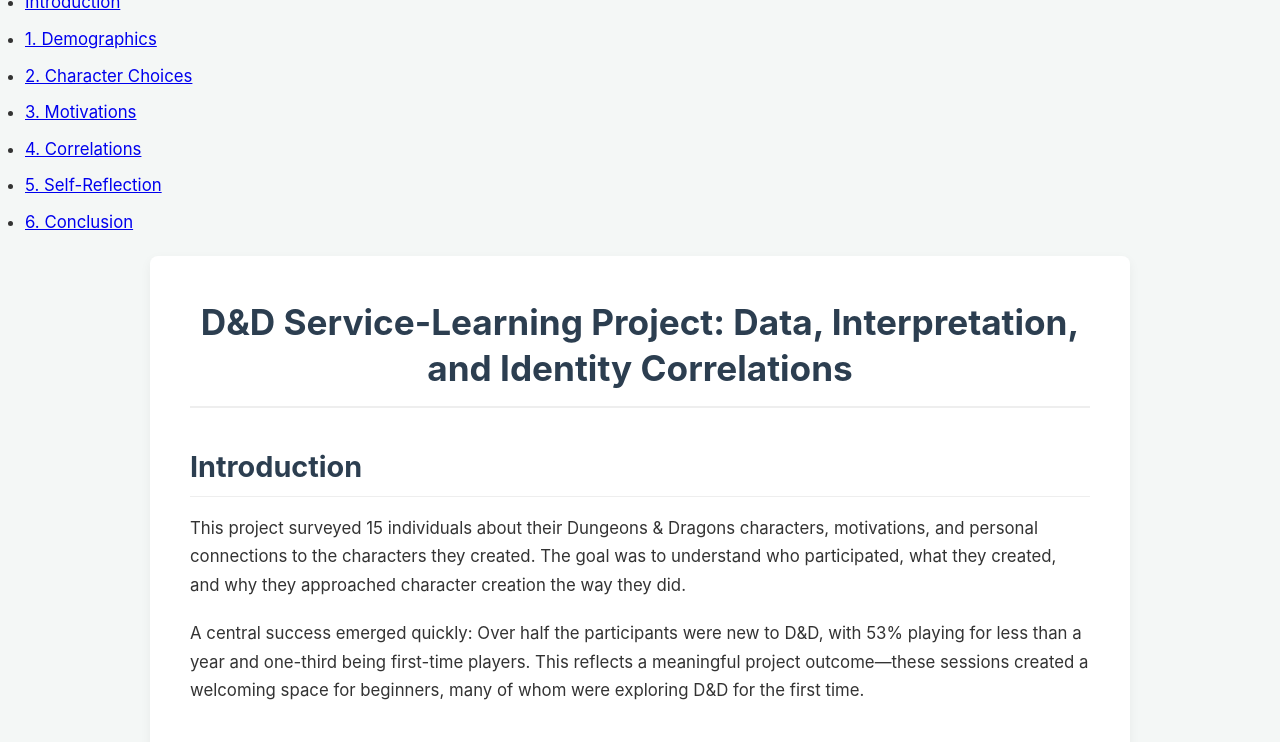
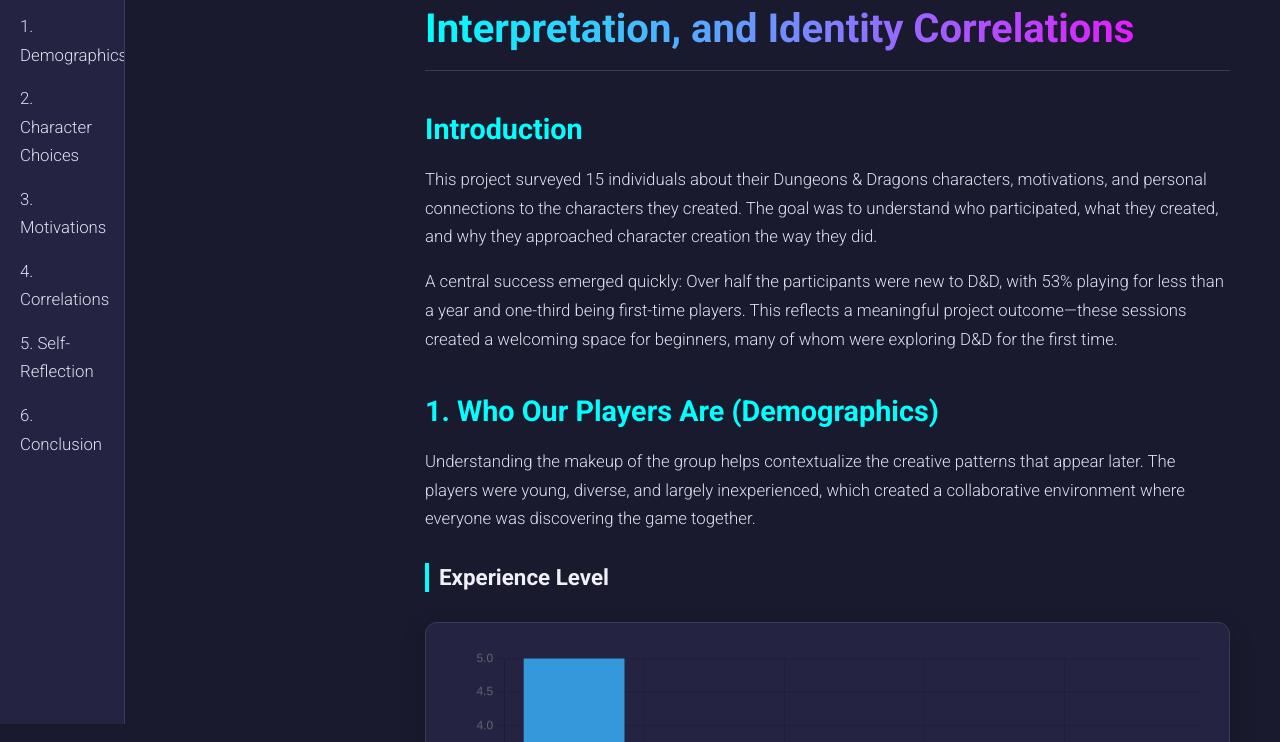
Before and after one commit to Meyerscw0/StoriesThroughDice, a plain HTML site: page index.html in a window 1280 px wide. Shown: the part 116-858 px from the top of the page. Drawn offline with nearby package versions, Linux system fonts and the light colour scheme.

Commit message:
Update style.css

```diff
--- a/style.css
+++ b/style.css
@@ -1,48 +1,114 @@
+/* Define the color palette and font */
+:root {
+    --bg-color: #1a1a2e;
+    --card-color: #242442;
+    --text-color: #e0e0f0;
+    --heading-color: #ffffff;
+    --accent-color: #00ffff; /* Cyan accent */
+    --font-main: 'Roboto', sans-serif;
+}
+
 body {
-    font-family: -apple-system, BlinkMacSystemFont, "Segoe UI", Roboto, "Helvetica Neue", Arial, sans-serif;
-    background-color: #f4f7f6;
-    color: #333;
+    font-family: var(--font-main);
+    background-color: var(--bg-color);
+    color: var(--text-color);
     margin: 0;
     padding: 0;
+    display: flex; /* This enables the sidebar + content layout */
 }
 
+/* --- Layout --- */
+
+.sidebar {
+    width: 250px;
+    background-color: var(--card-color);
+    padding: 20px;
+    height: 100vh; /* Full height */
+    position: sticky; /* Sticks to the side */
+    top: 0;
+    overflow-y: auto; /* Adds scrollbar if content is too long */
+    border-right: 1px solid #3a3a5a;
+}
+
+.content-wrapper {
+    flex-grow: 1; /* Takes up the remaining space */
+    padding: 40px 50px;
+    max-width: 1000px; /* Limits line-length for readability */
+    margin-left: 250px; /* Offset by the sidebar width */
+}
+
+/* --- Sidebar Navigation --- */
+
+.sidebar h2 {
+    color: var(--accent-color);
+    font-weight: 700;
+    margin-top: 0;
+    border-bottom: 2px solid var(--accent-color);
+    padding-bottom: 10px;
+}
+
+.sidebar ul {
+    list-style: none;
+    padding: 0;
+    margin: 0;
+}
+
+.sidebar li {
+    margin: 15px 0;
+}
+
+.sidebar a {
+    color: var(--text-color);
+    text-decoration: none;
+    font-size: 1.05rem;
+    font-weight: 300;
+    transition: all 0.2s ease;
+}
+
+.sidebar a:hover {
+    color: var(--accent-color);
+    padding-left: 5px;
+}
+
+
+/* --- Main Content Typography --- */
+
 h1, h2, h3, h4 {
-    color: #2c3e50;
+    color: var(--heading-color);
+    font-weight: 700;
     margin-bottom: 0.5em;
     line-height: 1.3;
 }
 
 h1 {
-    text-align: center;
-    font-size: 2.2rem;
-    border-bottom: 2px solid #eee;
+    font-size: 2.5rem;
+    border-bottom: 1px solid #3a3a5a;
     padding-bottom: 15px;
     margin-bottom: 20px;
+    /* Gradient text effect */
+    background: linear-gradient(90deg, var(--accent-color), #f0f);
+    -webkit-background-clip: text;
+    -webkit-text-fill-color: transparent;
 }
 
 h2 {
     font-size: 1.8rem;
-    border-bottom: 1px solid #eee;
-    padding-bottom: 10px;
+    color: var(--accent-color);
     margin-top: 40px;
 }
 
 h3 {
     font-size: 1.4rem;
-    color: #34495e;
+    color: #f0f0f8; /* A slightly softer white */
     margin-top: 30px;
-}
-
-h4 {
-    font-size: 1.2rem;
-    font-style: italic;
-    color: #7f8c8d;
+    border-left: 4px solid var(--accent-color);
+    padding-left: 10px;
 }
 
 p, li {
     font-size: 1.05rem;
     line-height: 1.7;
-    margin-bottom: 1.2em;
+    font-weight: 300;
 }
 
 ul {
@@ -53,19 +119,13 @@
     margin-bottom: 8px;
 }
 
-/* This wrapper holds all the report content */
-.content-wrapper {
-    max-width: 900px;
-    margin: 20px auto;
-    padding: 20px 40px;
-    background-color: #ffffff;
-    border-radius: 8px;
-    box-shadow: 0 4px 12px rgba(0, 0, 0, 0.05);
+/* --- Chart "Card" Styling --- */
+
+.chart-container {
+    background-color: var(--card-color);
+    margin: 30px auto 40px auto;
+    padding: 25px;
+    border-radius: 12px;
+    box-shadow: 0 8px 25px rgba(0, 0, 0, 0.2);
+    border: 1px solid #3a3a5a;
 }
-
-/* This container still holds the charts */
-.chart-container {
-    width: 90%;
-    max-width: 650px;
-    margin: 30px auto 40px auto;
-}
```
